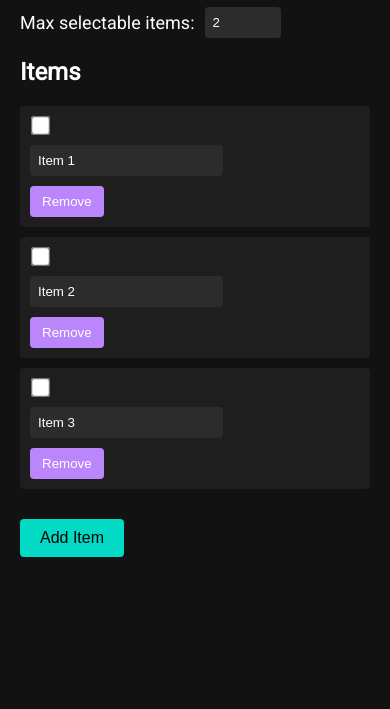
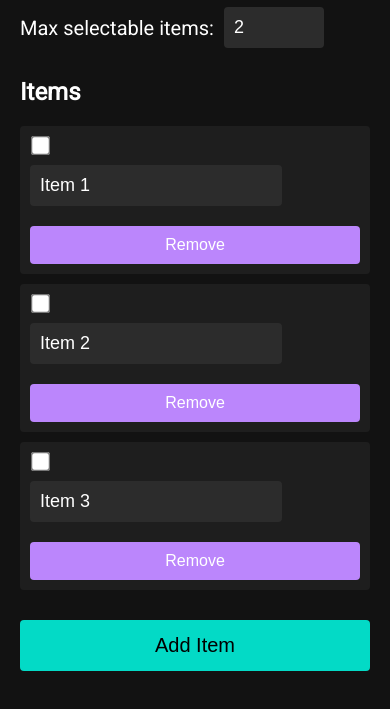
Before and after one commit to PKSpeleo/limit-select, a plain HTML site: page index.html in a window 390 px wide. Shown: the part 61-770 px from the top of the page. Drawn offline with Linux system fonts and the light colour scheme.

Commit message:
chore: full screen

```diff
--- a/index.html
+++ b/index.html
@@ -15,6 +15,7 @@
       font-family: 'Roboto', sans-serif;
       margin: 0;
       padding: 0;
+      font-size: 18px; /* Increased base font size */
   }
 
   h1, h2, label {
@@ -23,8 +24,9 @@
 
   .container {
       padding: 20px;
-      max-width: 600px;
-      margin: auto;
+      max-width: 100%;
+      margin: 0;
+      box-sizing: border-box;
   }
 
   .item {
@@ -42,8 +44,9 @@
       background-color: #2C2C2C;
       border: none;
       color: #FFFFFF;
-      padding: 8px;
+      padding: 10px; /* Increased padding for larger touch targets */
       border-radius: 4px;
+      font-size: 18px; /* Increased font size */
   }
 
   .item input[type="text"]::placeholder {
@@ -60,9 +63,10 @@
       background-color: #BB86FC;
       border: none;
       color: #FFFFFF;
-      padding: 8px 12px;
+      padding: 10px 14px;
       border-radius: 4px;
       cursor: pointer;
+      font-size: 16px;
   }
 
   .item button:hover {
@@ -73,11 +77,12 @@
       background-color: #03DAC6;
       border: none;
       color: #000000;
-      padding: 10px 20px;
+      padding: 14px 24px;
       border-radius: 4px;
       cursor: pointer;
-      font-size: 16px;
+      font-size: 18px;
       margin-top: 20px;
+      width: 100%;
   }
 
   #addItemButton:hover {
@@ -88,14 +93,15 @@
       background-color: #2C2C2C;
       border: none;
       color: #FFFFFF;
-      padding: 8px;
+      padding: 10px;
       border-radius: 4px;
-      width: 60px;
+      width: 80px;
       margin-left: 10px;
+      font-size: 18px;
   }
 
   label {
-      font-size: 18px;
+      font-size: 20px;
   }
 
   .header {
@@ -107,12 +113,18 @@
 
   .header h1 {
       margin: 0;
+      font-size: 32px;
   }
 
   .header .max-select-container {
       display: flex;
       align-items: center;
       margin-top: 10px;
+  }
+
+  h2 {
+      font-size: 24px;
+      margin-top: 30px;
   }
 
   /* Scrollbar styles */
@@ -135,19 +147,36 @@
 
   /* Responsive Design */
   @media (max-width: 600px) {
+      body {
+          font-size: 20px; /* Increase font size on smaller screens */
+      }
+
       .item input[type="text"] {
           margin: 10px 0;
       }
+
       .item {
           flex-direction: column;
           align-items: flex-start;
       }
+
+      .item button {
+          width: 100%;
+          margin-top: 10px;
+      }
+
       .header {
           flex-direction: column;
           align-items: flex-start;
       }
+
       .header .max-select-container {
           margin-left: 0;
+          margin-top: 10px;
+      }
+
+      #addItemButton {
+          font-size: 20px;
       }
   }
   </style>
```
